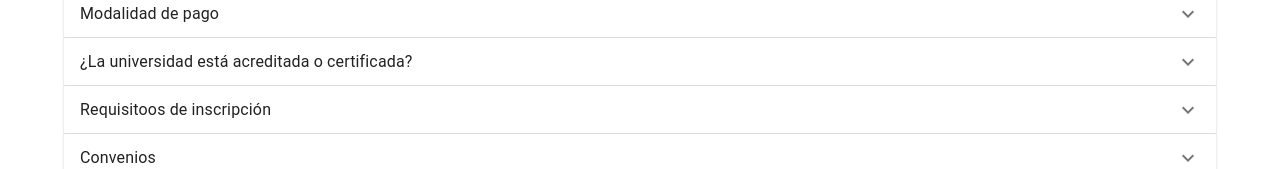
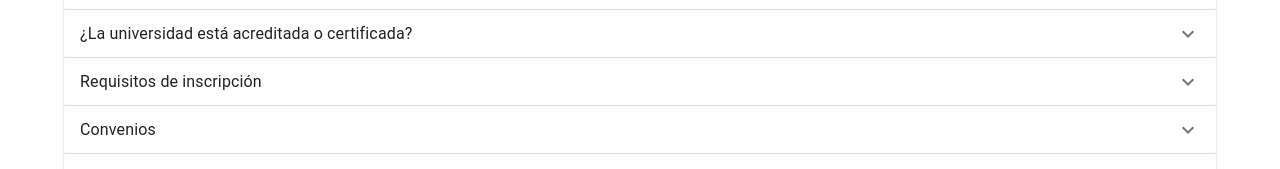
Before and after one commit to JhoanSebas96/frontend, a React (Vite) app: page /contacto in a window 1280 px wide. Shown: the part 1112-1281 px from the top of the page. Built offline with nearby package versions, Linux system fonts and the light colour scheme.

Commit message:
modified contact page

```diff
--- a/src/index.css
+++ b/src/index.css
@@ -319,7 +319,6 @@
   border-radius: 8px;
   z-index: 0;
   width: 50%;
-  height: 50vh;
 }
 .map-contactform{
   padding: 2rem 0;
@@ -347,6 +346,7 @@
     flex-direction: column;
   }
   .leaflet-container{
+    height: 50vh;
     width: 90%;
     margin: auto;
   }
--- a/src/pages/Contact.jsx
+++ b/src/pages/Contact.jsx
@@ -52,7 +52,7 @@ const Faqs = [
     resp: 'La universidad cuenta con acreditación multicampus'
   },
   {
-    title: 'Requisitoos de inscripción',
+    title: 'Requisitos de inscripción',
     resp: 'Para iniciar con el proceso solo son requeridos los siguientes documentos:\n-Documento de identidad \n-Diploma bachiller \n-Icfes \n-Dirección y ciudad de residencia. \n-Correo electrónico personal'
   },
   {
```
